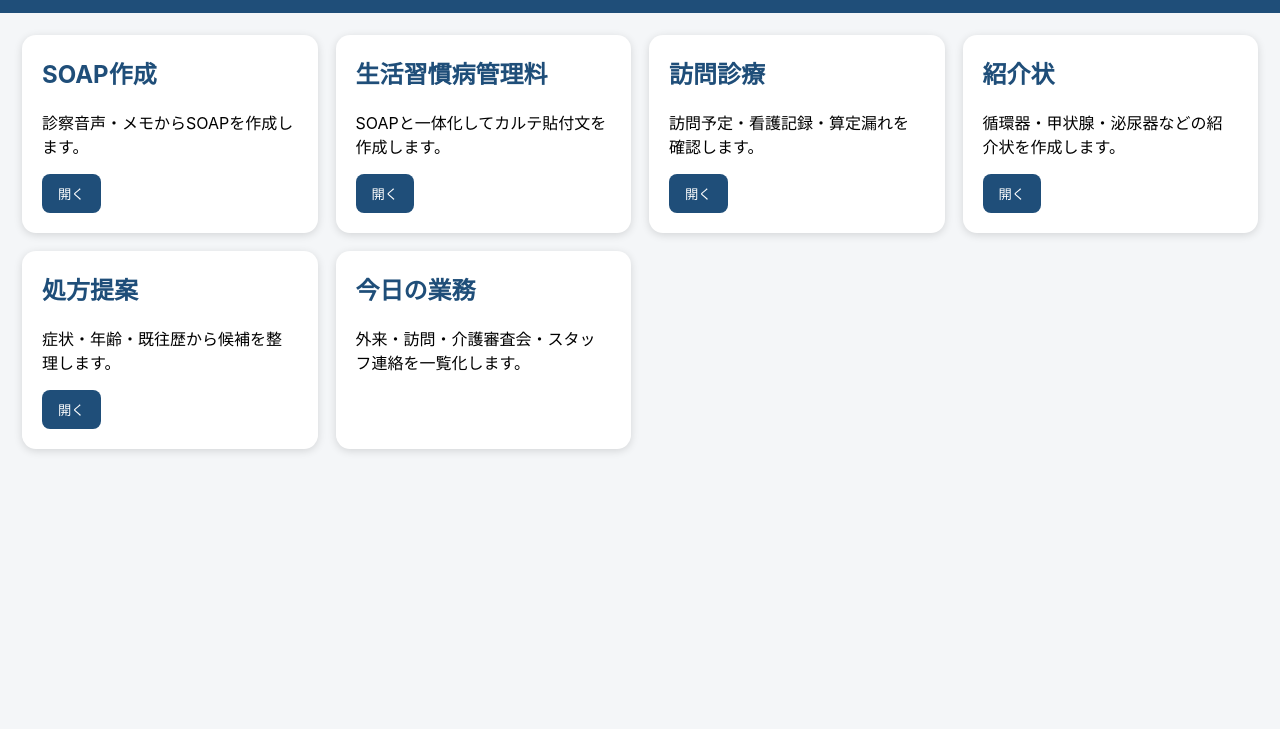
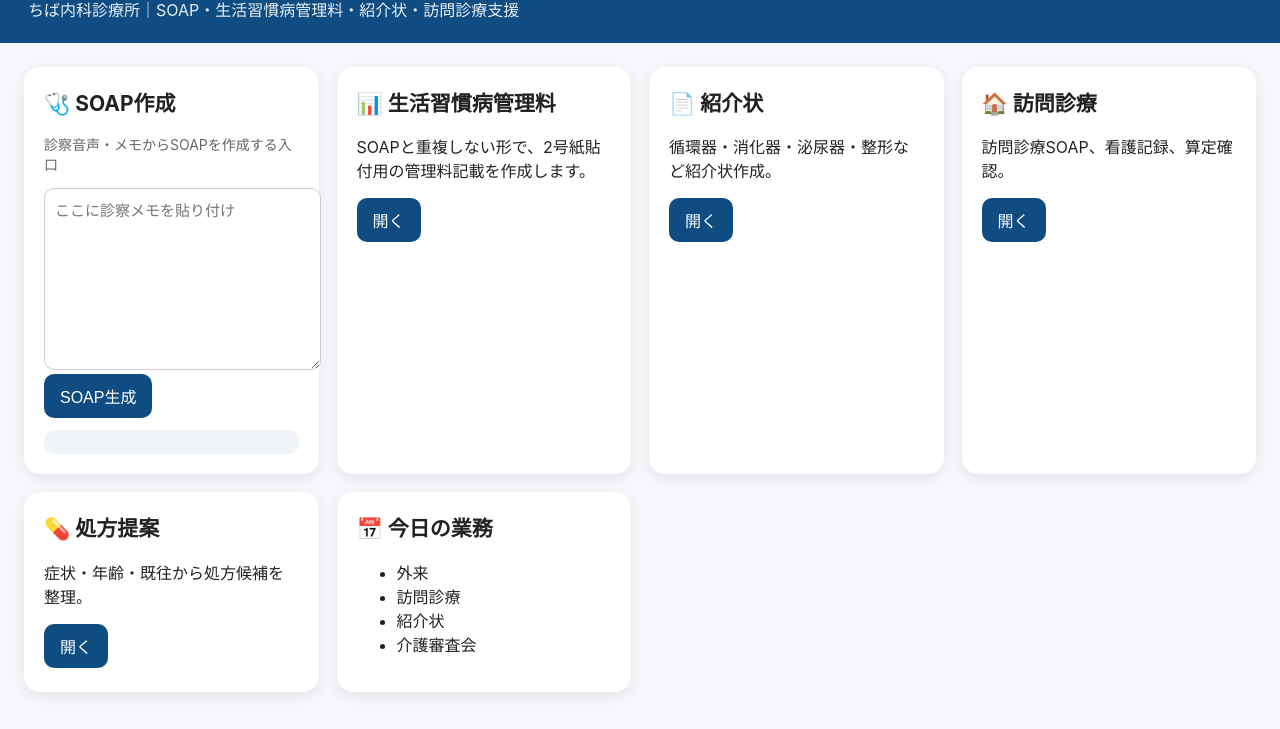
Before and after one commit to chibanaikaofunato-cpu/DirectorDashboard, a plain HTML site: page index.html in a window 1280 px wide. Shown: the part 71-800 px from the top of the page. Drawn offline with Linux system fonts and the light colour scheme.

Commit message:
Replace dashboard with working version

```diff
--- a/index.html
+++ b/index.html
@@ -2,25 +2,87 @@
 <html lang="ja">
 <head>
 <meta charset="UTF-8">
+<meta name="viewport" content="width=device-width, initial-scale=1.0">
 <title>院長AIダッシュボード</title>
 <style>
-body{font-family:-apple-system,BlinkMacSystemFont,"Hiragino Sans",sans-serif;background:#f4f6f8;margin:0}
-header{background:#1f4e79;color:white;padding:22px;text-align:center;font-size:28px;font-weight:bold}
-main{display:grid;grid-template-columns:repeat(auto-fit,minmax(260px,1fr));gap:18px;padding:22px}
-.card{background:white;border-radius:14px;padding:20px;box-shadow:0 2px 8px #0002}
-h2{color:#1f4e79;margin-top:0}
-button{background:#1f4e79;color:white;border:0;border-radius:8px;padding:10px 16px}
+body{font-family:-apple-system,BlinkMacSystemFont,"Hiragino Sans","Yu Gothic",sans-serif;background:#f5f7fb;margin:0;color:#222}
+header{background:#0f4c81;color:white;padding:22px 28px}
+h1{margin:0;font-size:28px}
+.subtitle{opacity:.9;margin-top:6px}
+main{padding:24px;display:grid;grid-template-columns:repeat(auto-fit,minmax(260px,1fr));gap:18px}
+.card{background:white;border-radius:16px;padding:20px;box-shadow:0 4px 14px rgba(0,0,0,.08)}
+.card h2{margin-top:0;font-size:21px}
+button{background:#0f4c81;color:white;border:0;border-radius:10px;padding:10px 16px;font-size:16px;cursor:pointer}
+.small{color:#666;font-size:14px}
+textarea{width:100%;height:160px;border-radius:10px;border:1px solid #ccc;padding:10px;font-size:15px}
+.output{white-space:pre-wrap;background:#f0f3f8;border-radius:10px;padding:12px;margin-top:12px}
 </style>
 </head>
 <body>
-<header>院長AIダッシュボード Ver.2</header>
+<header>
+<h1>院長AIダッシュボード</h1>
+<div class="subtitle">ちば内科診療所｜SOAP・生活習慣病管理料・紹介状・訪問診療支援</div>
+</header>
+
 <main>
-<section class="card"><h2>SOAP作成</h2><p>診察音声・メモからSOAPを作成します。</p><button>開く</button></section>
-<section class="card"><h2>生活習慣病管理料</h2><p>SOAPと一体化してカルテ貼付文を作成します。</p><button>開く</button></section>
-<section class="card"><h2>訪問診療</h2><p>訪問予定・看護記録・算定漏れを確認します。</p><button>開く</button></section>
-<section class="card"><h2>紹介状</h2><p>循環器・甲状腺・泌尿器などの紹介状を作成します。</p><button>開く</button></section>
-<section class="card"><h2>処方提案</h2><p>症状・年齢・既往歴から候補を整理します。</p><button>開く</button></section>
-<section class="card"><h2>今日の業務</h2><p>外来・訪問・介護審査会・スタッフ連絡を一覧化します。</p></section>
+<section class="card">
+<h2>🩺 SOAP作成</h2>
+<p class="small">診察音声・メモからSOAPを作成する入口</p>
+<textarea id="memo" placeholder="ここに診察メモを貼り付け"></textarea>
+<button onclick="makeSOAP()">SOAP生成</button>
+<div id="soap" class="output"></div>
+</section>
+
+<section class="card">
+<h2>📊 生活習慣病管理料</h2>
+<p>SOAPと重複しない形で、2号紙貼付用の管理料記載を作成します。</p>
+<button onclick="alert('次に実装：管理料テンプレート')">開く</button>
+</section>
+
+<section class="card">
+<h2>📄 紹介状</h2>
+<p>循環器・消化器・泌尿器・整形など紹介状作成。</p>
+<button onclick="alert('次に実装：紹介状作成')">開く</button>
+</section>
+
+<section class="card">
+<h2>🏠 訪問診療</h2>
+<p>訪問診療SOAP、看護記録、算定確認。</p>
+<button onclick="alert('次に実装：訪問診療')">開く</button>
+</section>
+
+<section class="card">
+<h2>💊 処方提案</h2>
+<p>症状・年齢・既往から処方候補を整理。</p>
+<button onclick="alert('次に実装：処方提案')">開く</button>
+</section>
+
+<section class="card">
+<h2>📅 今日の業務</h2>
+<ul>
+<li>外来</li>
+<li>訪問診療</li>
+<li>紹介状</li>
+<li>介護審査会</li>
+</ul>
+</section>
 </main>
+
+<script>
+function makeSOAP(){
+ const m=document.getElementById('memo').value.trim();
+ const text = m ?
+`S）${m}
+
+O）診察時所見・バイタルを確認。
+
+A）病状は現時点で大きな変化なし。生活習慣病管理料対象の場合、管理方針を継続。
+
+P）内服継続。生活指導継続。次回再診時に血圧・検査結果・服薬状況を確認。`
+:
+'診察メモを入力してください。';
+ document.getElementById('soap').textContent=text;
+}
+</script>
 </body>
 </html>
```
